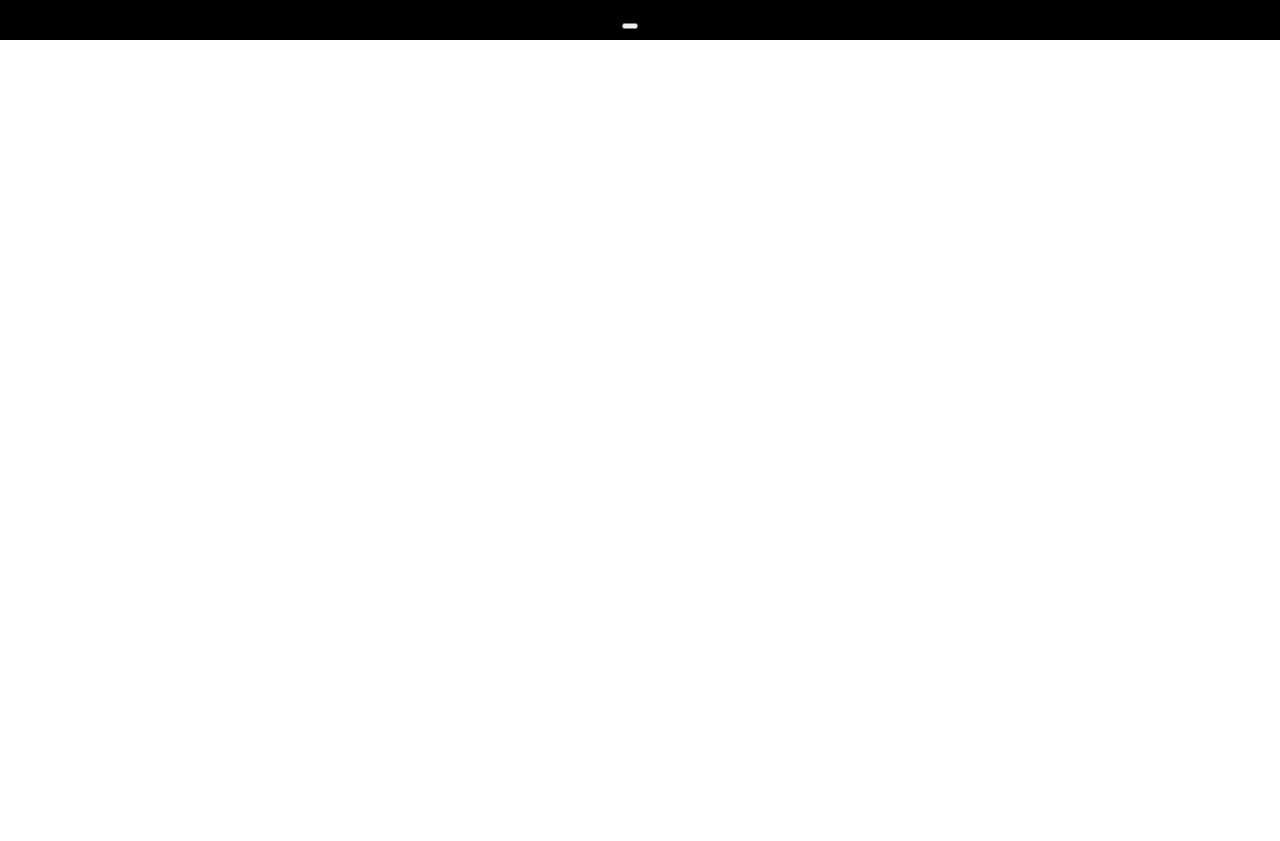
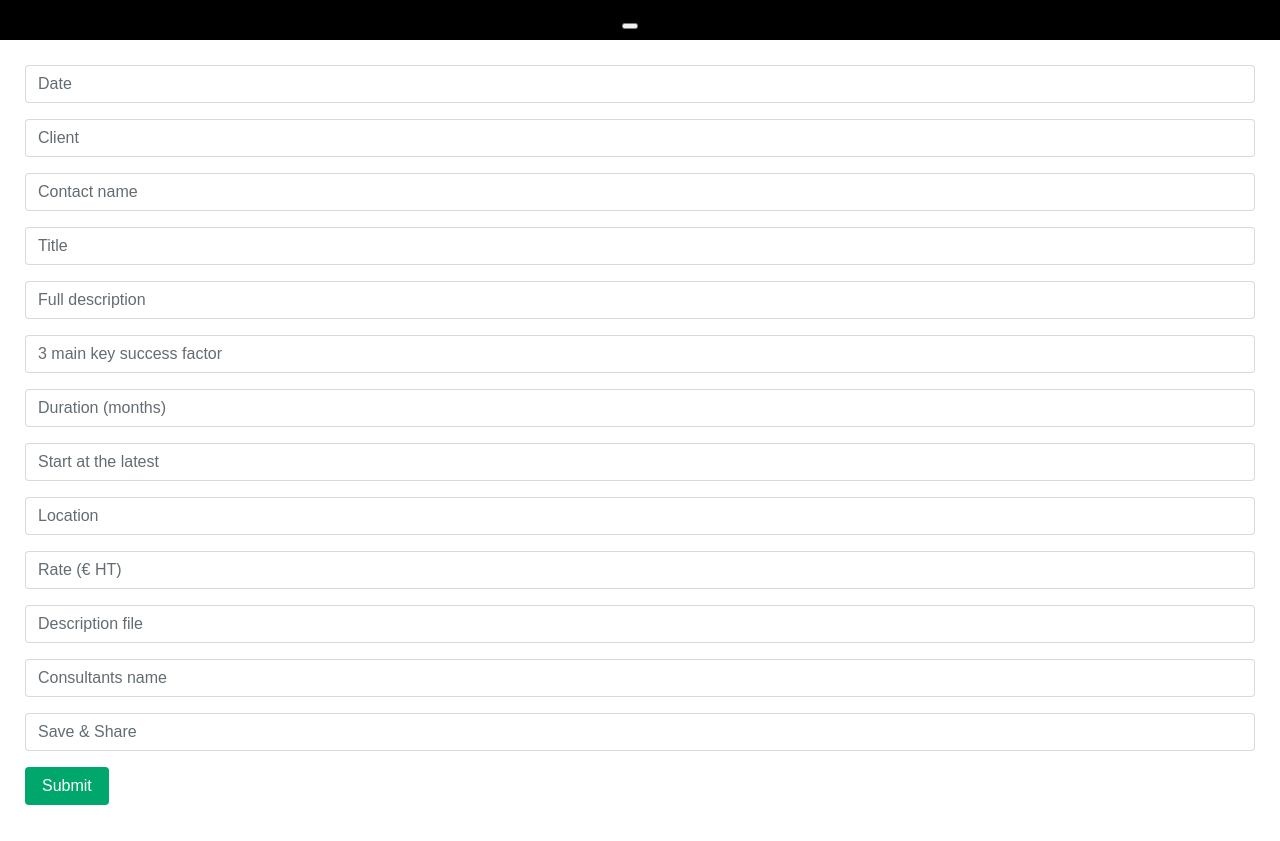
Before and after one commit to AbdeSN/indecis, a PHP site: page /page_editionBesoin.php in a window 1280 px wide. Before the commit the page ends 40 px from the top, so only its background shows below. Run offline with PHP 8.4, Linux system fonts and the light colour scheme; some libraries are stand-ins or nearby versions.

Commit message:
joli boutton

```diff
--- a/assests/css/style.css
+++ b/assests/css/style.css
@@ -1,3 +1,15 @@
 .formulaire{
     margin: 50px 50px 50px 50px;
 }
+
+ form {
+    padding : 25px 25px 20px 25px;
+}
+
+.btn2 {
+  margin : auto;
+  display : block;
+  background-color: rgb(0, 167, 109);
+  color : white;
+  padding: 10px 30px 10px 30px;
+}
--- a/page_editionBesoin.php
+++ b/page_editionBesoin.php
@@ -19,3 +19,59 @@
     <body>
 <?php include 'include/header.php';
 /*echo $param['message']*/?>
+
+<?php?>
+
+<form>
+
+<div class="form-group">
+  <input type="email" class="form-control" id="date" placeholder="Date">
+</div>
+<div class="form-group">
+  <input type="text" class="form-control" id="client" placeholder="Client">
+</div>
+<div class="form-group">
+  <input type="text" class="form-control" id="contactn" placeholder="Contact name">
+</div>
+<div class="form-group">
+  <input type="text" class="form-control" id="title" placeholder="Title">
+</div>
+<div class="form-group">
+  <input type="text" class="form-control" id="desc" placeholder="Full description">
+</div>
+<div class="form-group">
+  <input type="text" class="form-control" id="3key" placeholder="3 main key success factor">
+</div>
+<div class="form-group">
+  <input type="text" class="form-control" id="duration" placeholder="Duration (months)">
+</div>
+<div class="form-group">
+  <input type="text" class="form-control" id="start" placeholder="Start at the latest">
+</div>
+<div class="form-group">
+  <input type="text" class="form-control" id="location" placeholder="Location">
+</div>
+<div class="form-group">
+  <input type="text" class="form-control" id="rate" placeholder="Rate (€ HT)">
+</div>
+<div class="form-group">
+  <input type="text" class="form-control" id="descfile" placeholder="Description file">
+</div>
+<div class="form-group">
+  <input type="text" class="form-control" id="consultants" placeholder="Consultants name">
+</div>
+<div class="form-group">
+  <input type="text" class="form-control" id="save" placeholder="Save & Share">
+</div>
+<button type="submit" class="btn btn2">Submit</button>
+
+</form>
+
+</body>
+
+<link rel="stylesheet" href="./assets/bootstrap/css/bootstrap.css"/>
+<link rel="stylesheet" href="./assets/bootstrap/css/bootstrap.min.css">
+<script src="./assets/bootstrap/js/jquery.min.js"></script>
+<script src="./assets/bootstrap/js/bootstrap.min.js"></script>
+
+</html>
```
